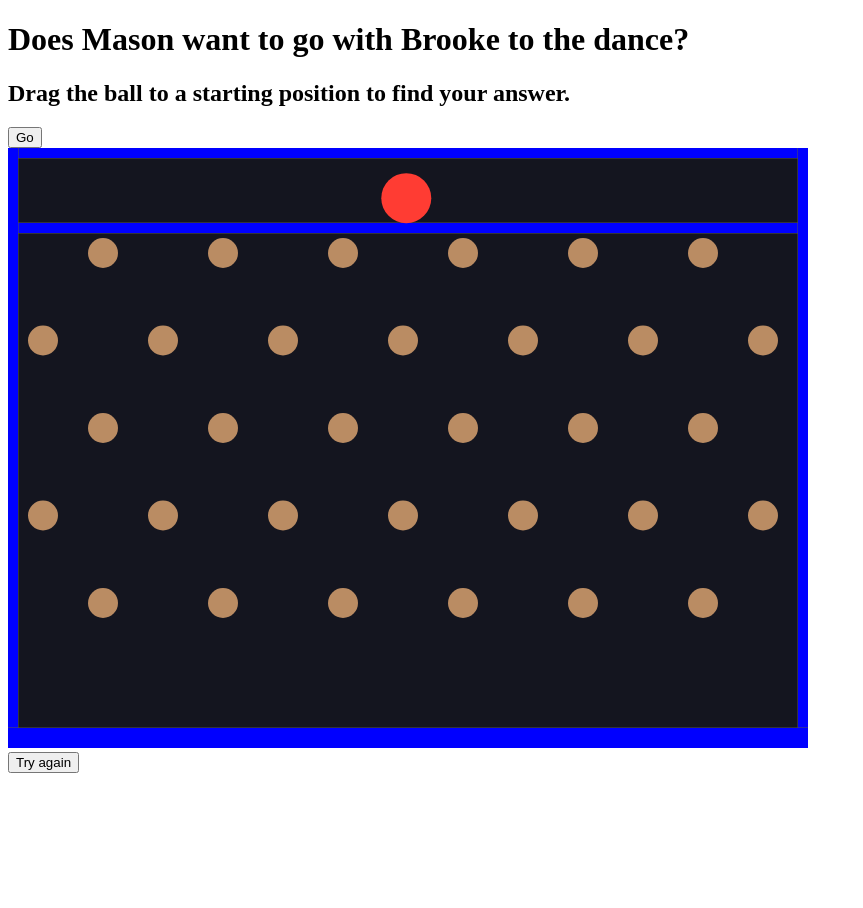
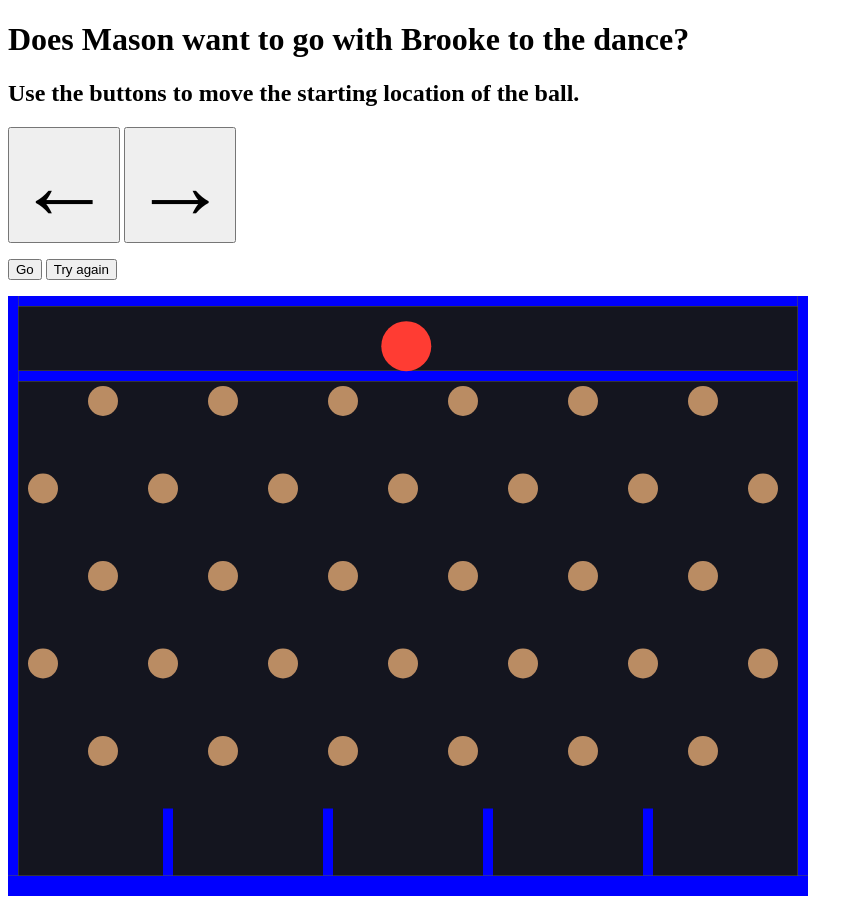
Before and after one commit to mateyct/mateyct.github.io, a PHP site: page /dateAnswer/index.html in a window 1280 px wide. Shown: the whole page, without its empty margins (0-863 px from the left). Before the commit the page ends 773 px from the top, so only its background shows below. Run offline with PHP 8.4, Linux system fonts and the light colour scheme.

Commit message:
commit, darn

```diff
--- a/dateAnswer/index.html
+++ b/dateAnswer/index.html
@@ -17,22 +17,34 @@
 <body>
   <!-- your content here... -->
   <h1>Does Mason want to go with Brooke to the dance?</h1>
-  <h2>Drag the ball to a starting position to find your answer.</h2>
+  <h2>Use the buttons to move the starting location of the ball.</h2>
   <script src="matter.js"></script>
-  <button id="goButton">Go</button>
+
+  <p>
+    <button id="leftButton" class="move-button">←</button>
+    <button id="rightButton" class="move-button">→</button>
+  </p>
+
+  <p>
+    <button id="goButton" class="control-button">Go</button>
+    <button id="refreshButton" class="control-button">Try again</button>
+  </p>
   <script>
     // module aliases
     var Engine = Matter.Engine,
         Render = Matter.Render,
         Runner = Matter.Runner,
         Bodies = Matter.Bodies,
+        Body = Matter.Body,
         Composite = Matter.Composite,
         Mouse = Matter.Mouse,
-        MouseConstraint = Matter.MouseConstraint;
+        MouseConstraint = Matter.MouseConstraint,
+        Events = Matter.Events;
 
     var defaultCategory = 0x0001,
     ballCategory = 0x0002,
-    pegCategory = 0x0004;
+    pegCategory = 0x0004,
+    goalCategory = 0x0008;
 
     // create an engine
     var engine = Engine.create();
@@ -58,13 +70,14 @@
       }
     });
 
-    var ground = Bodies.rectangle(400, 610, 810, 60, { isStatic: true, render: {fillStyle: "#0000ff", lineWidth: 1} });
-    var ceiling = Bodies.rectangle(400, -20, 810, 60, { isStatic: true, render: {fillStyle: "#0000ff", lineWidth: 1} });
-    var ledge = Bodies.rectangle(400, 80, 810, 10, { isStatic: true, render: {fillStyle: "#0000ff", lineWidth: 1} });
-    var leftWall = Bodies.rectangle(-20, 300, 60, 610, { isStatic: true, render: {fillStyle: "#0000ff", lineWidth: 1} });
-    var rightWall = Bodies.rectangle(820, 300, 60, 610, { isStatic: true, render: {fillStyle: "#0000ff", lineWidth: 1} });
+    var ground = Bodies.rectangle(400, 610, 810, 60, {friction: .001, isStatic: true, render: {fillStyle: "#0000ff", lineWidth: 1} });
+    var ceiling = Bodies.rectangle(400, -20, 810, 60, { friction: .001, isStatic: true, render: {fillStyle: "#0000ff", lineWidth: 1} });
+    var ledge = Bodies.rectangle(400, 80, 810, 10, { friction: .001, isStatic: true, render: {fillStyle: "#0000ff", lineWidth: 1} });
+    var leftWall = Bodies.rectangle(-20, 300, 60, 610, { friction: .001, isStatic: true, render: {fillStyle: "#0000ff", lineWidth: 1} });
+    var rightWall = Bodies.rectangle(820, 300, 60, 610, { friction: .001, isStatic: true, render: {fillStyle: "#0000ff", lineWidth: 1} });
 
     var bounds = [ledge, ceiling, leftWall, rightWall];
+    var running = false;
 
     Composite.add(engine.world, bounds);
 
@@ -87,6 +100,33 @@
       }
     }
 
+    for(let i = 0; i < 4; i++) {
+      let toAdd = Bodies.rectangle((i + 1) * (800 / 5), 550 , 10, 75, {
+        isStatic: true,
+        render: {
+          fillStyle: "#0000ff"
+        }
+      });
+      objectArray.push(toAdd);
+    }
+
+    let sensors = [];
+    for(let i = 0; i < 5; i++) {
+      let toAdd = Bodies.rectangle(((i * 2) + 1) * (800 / 10), 575 , (800 / 5), 50, {
+        isStatic: true,
+        isSensor: true,
+        render: {
+          fillStyle: "transparent"
+        },
+        collisionFilter: {
+          category: goalCategory
+        }
+      });
+      sensors.push(toAdd);
+      objectArray.push(toAdd);
+    }
+
+
     objectArray.push(circle);
 
     objectArray.push(ground);
@@ -106,10 +146,89 @@
     document.getElementById("goButton").addEventListener("click", () => {
       Composite.remove(engine.world, ledge);
       circle.restitution = 1;
+      running = true;
+    });
+
+    var functionList = [
+      () => {
+        console.log("first");
+        circle.collisionFilter.mask = defaultCategory;
+        circle.restitution = 0;
+      },
+      () => {
+        console.log("2");
+        circle.collisionFilter.mask = defaultCategory;
+        circle.restitution = 0;
+      },
+      () => {
+        console.log("3");
+        circle.collisionFilter.mask = defaultCategory;
+        circle.restitution = 0;
+      },
+      () => {
+        console.log("4");
+        circle.collisionFilter.mask = defaultCategory;
+        circle.restitution = 0;
+      },
+      () => {
+        console.log("5");
+        circle.collisionFilter.mask = defaultCategory;
+        circle.restitution = 0;
+      }
+    ];
+
+    Events.on(engine, 'collisionStart', function(event) {
+        var pairs = event.pairs;
+
+        for (var i = 0, j = pairs.length; i != j; ++i) {
+            var pair = pairs[i];
+            if (pair.bodyA === circle) {
+                if(pair.bodyB === sensors[0]) {
+                  functionList[0]();
+                }
+                if(pair.bodyB === sensors[1]) {
+                  functionList[1]();
+                }
+                if(pair.bodyB === sensors[2]) {
+                  functionList[2]();
+                }
+                if(pair.bodyB === sensors[3]) {
+                  functionList[3]();
+                }
+                if(pair.bodyB === sensors[4]) {
+                  functionList[4]();
+                }
+            }
+            else if (pair.bodyB === circle) {
+              if(pair.bodyA === sensors[0]) {
+                  functionList[0]();
+                }
+                if(pair.bodyA === sensors[1]) {
+                  functionList[1]();
+                }
+                if(pair.bodyA === sensors[2]) {
+                  functionList[2]();
+                }
+                if(pair.bodyA === sensors[3]) {
+                  functionList[3]();
+                }
+                if(pair.bodyA === sensors[4]) {
+                  functionList[4]();
+                }
+            }
+        }
+    });
+    document.getElementById("leftButton").addEventListener("click", (e) => {
+      if(!running)
+      Body.applyForce(circle, circle.position, Matter.Vector.create(-.004 * circle.mass, 0));
+    });
+    document.getElementById("rightButton").addEventListener("click", (e) => {
+      if(!running)
+      Body.applyForce(circle, circle.position, Matter.Vector.create(.004 * circle.mass, 0));
     });
 
   </script>
-  <button id="refreshButton">Try again</button>
+
   <script>
     // set refresh button
     document.getElementById("refreshButton").addEventListener("click", () => {location.reload()});
--- a/dateAnswer/styles.css
+++ b/dateAnswer/styles.css
@@ -1,3 +1,7 @@
-button {
-    display: block;
+.control-button {
+
 }
+
+.move-button {
+    font-size: 6em;
+}
```
